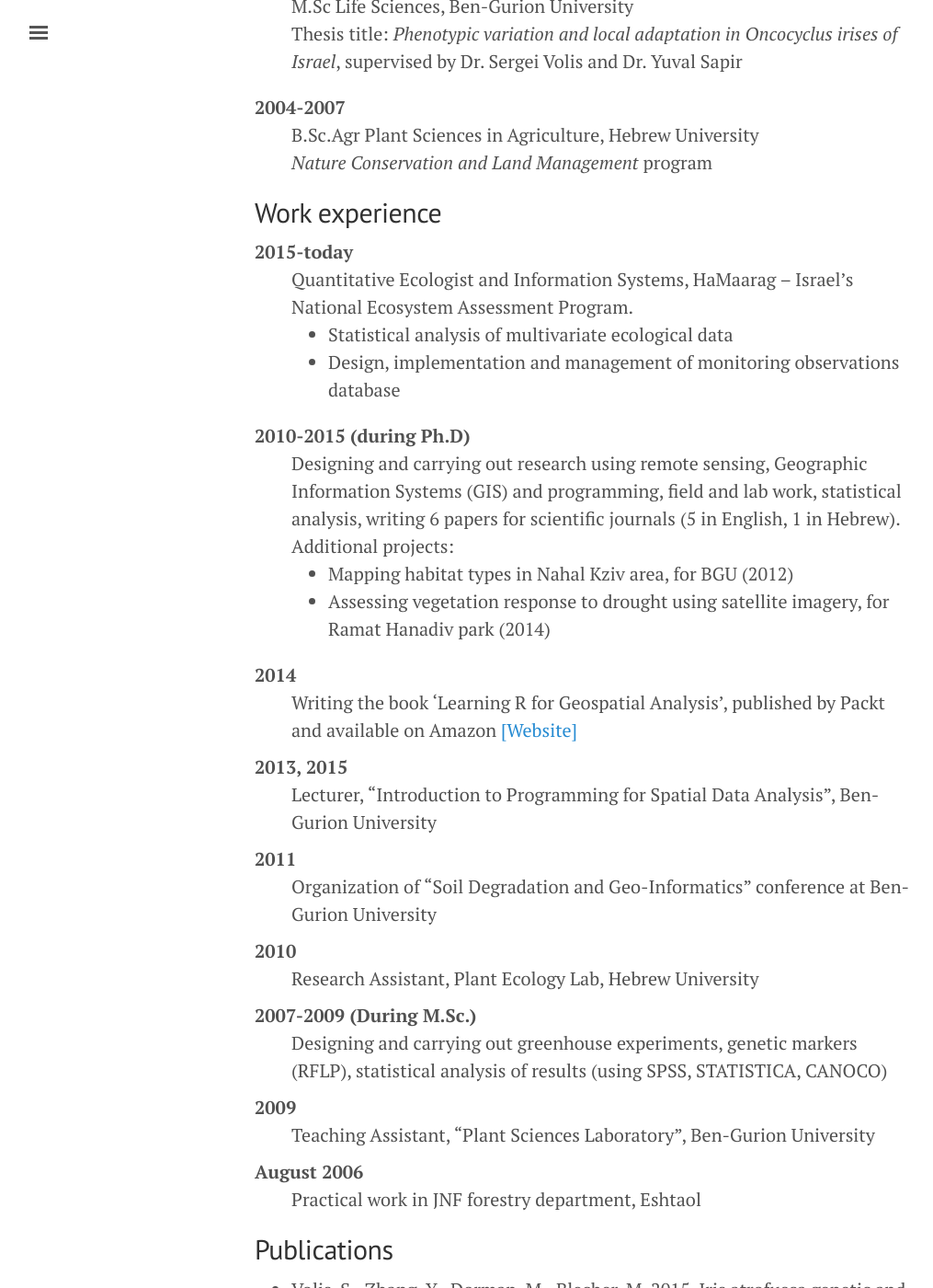
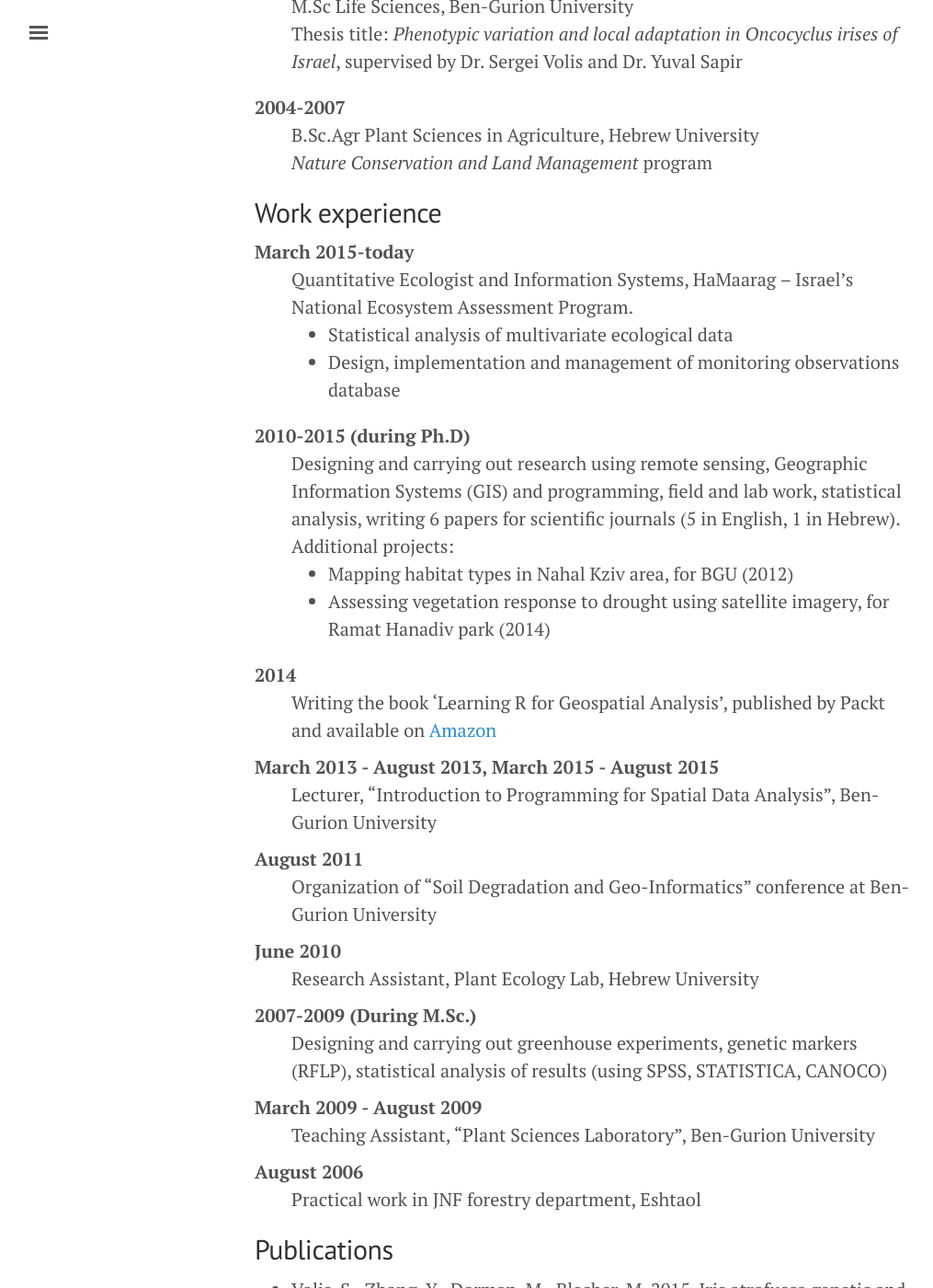
Before and after one commit to michaeldorman/michaeldorman.github.io, a Jekyll site: the page built from cv.md, in a window 1280 px wide and 1400 px high, scrolled down 428 px. Shown: the whole window at 92% size, without its empty margins (3-1018 px from the left). Built offline with Jekyll 4.4.1, drawn with Linux system fonts in a browser that asks for light colours; some of the changed text lies outside the part shown.

Commit message:
Update cv.md

```diff
--- a/cv.md
+++ b/cv.md
@@ -22,7 +22,7 @@ title: CV
 
 ## Work experience
 
-2015-today
+March 2015-today
 :    Quantitative Ecologist and Information Systems, HaMaarag – Israel’s National Ecosystem Assessment Program.
 * Statistical analysis of multivariate ecological data
 * Design, implementation and management of monitoring observations database
@@ -35,21 +35,21 @@ Additional projects:
 
 2014
 :    Writing the book 'Learning R for Geospatial Analysis', published by Packt and
-available on Amazon <a href = "http://goo.gl/2Zvjs3">[Website]</a>
+available on <a href = "http://goo.gl/2Zvjs3">Amazon</a>
 
-2013, 2015
+March 2013 - August 2013, March 2015 - August 2015
 :    Lecturer, "Introduction to Programming for Spatial Data Analysis", Ben-Gurion University
 
-2011
+August 2011
 :    Organization of "Soil Degradation and Geo-Informatics" conference at Ben-Gurion University
 
-2010
+June 2010
 :    Research Assistant, Plant Ecology Lab, Hebrew University
 
 2007-2009 (During M.Sc.)
 :    Designing and carrying out greenhouse experiments, genetic markers (RFLP), statistical analysis of results (using SPSS, STATISTICA, CANOCO)
 
-2009
+March 2009 - August 2009
 :    Teaching Assistant, "Plant Sciences Laboratory", Ben-Gurion University
 
 August 2006
@@ -80,10 +80,10 @@ August 2006
 </p>
 
 ## Short Courses
-2012
+April 2012 - June 2012
 :    *Python Programming for Biologists*, 7-meetings course, Ben-Gurion University
 
-2011
+January 2011
 :    *Likelihood Methods in Ecology*, Dr. Charles D. Canham, 5-day concentrated course, Hebrew University
 :    *Introduction to R*, 1-day concentrated course, Hebrew University
 
```
